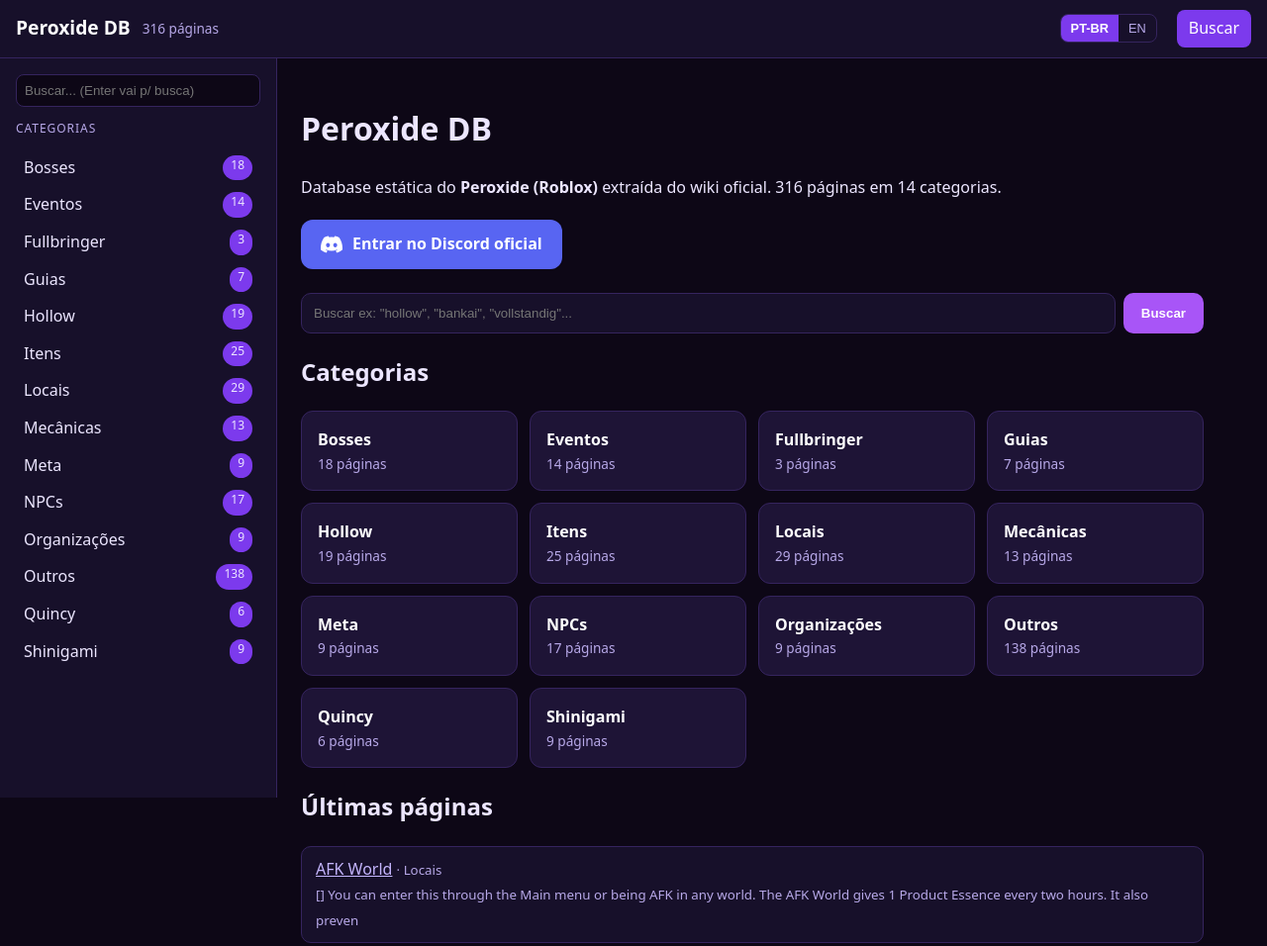
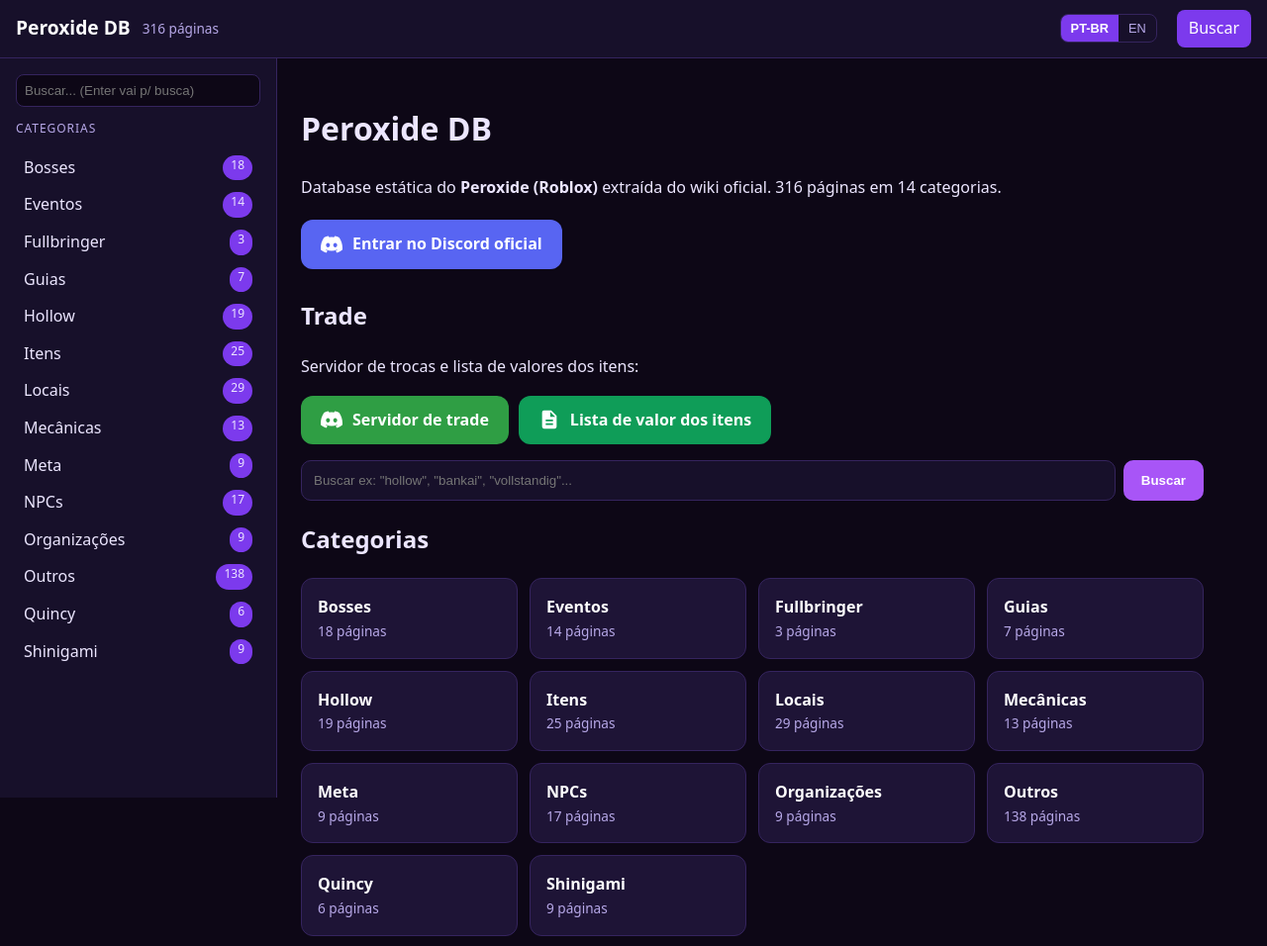
Before and after one commit to cheat-wsp/peroxide-db, a plain HTML site: page docs/index.html in a window 1280 px wide. Shown: the top 956 px of the page at 99% size. Drawn offline with Linux system fonts and the light colour scheme.

Commit message:
Secao Trade na home: discord de trade + lista de valores

```diff
--- a/docs/assets/style.css
+++ b/docs/assets/style.css
@@ -46,6 +46,12 @@
 /* Botão Discord oficial (página inicial) */
 .discord-btn{display:inline-flex;align-items:center;gap:10px;background:#5865F2;color:#fff;font-weight:700;text-decoration:none;padding:12px 20px;border-radius:12px;margin:4px 0 8px}
 .discord-btn:hover{background:#4752C4}
+.trade-btns{display:flex;gap:10px;flex-wrap:wrap;margin:4px 0 8px}
+.trade-btns .discord-btn{margin:0}
+.discord-btn.trade{background:#2f9e44}
+.discord-btn.trade:hover{background:#26803a}
+.sheet-btn{display:inline-flex;align-items:center;gap:10px;background:#0f9d58;color:#fff;font-weight:700;text-decoration:none;padding:12px 20px;border-radius:12px}
+.sheet-btn:hover{background:#0b7a45}
 /* Vídeo responsivo (páginas curadas com tutorial) */
 .video{position:relative;padding-bottom:56.25%;height:0;overflow:hidden;border-radius:12px;border:1px solid var(--line);margin:12px 0}
 .video iframe{position:absolute;top:0;left:0;width:100%;height:100%;border:0}
--- a/docs/index.html
+++ b/docs/index.html
@@ -65,6 +65,18 @@
   <svg viewBox="0 0 24 24" width="22" height="22" fill="currentColor" aria-hidden="true"><path d="M20.317 4.37a19.79 19.79 0 0 0-4.885-1.515.074.074 0 0 0-.079.037c-.21.375-.444.865-.608 1.25a18.27 18.27 0 0 0-5.487 0 12.64 12.64 0 0 0-.617-1.25.077.077 0 0 0-.079-.037A19.736 19.736 0 0 0 3.677 4.37a.07.07 0 0 0-.032.027C.533 9.046-.32 13.58.099 18.058a.082.082 0 0 0 .031.057 19.9 19.9 0 0 0 5.993 3.03.078.078 0 0 0 .084-.028c.462-.63.874-1.295 1.226-1.994a.076.076 0 0 0-.041-.106 13.107 13.107 0 0 1-1.872-.892.077.077 0 0 1-.008-.128c.126-.094.252-.192.372-.291a.074.074 0 0 1 .077-.01c3.928 1.793 8.18 1.793 12.062 0a.074.074 0 0 1 .078.009c.12.099.246.198.373.292a.077.077 0 0 1-.006.127 12.3 12.3 0 0 1-1.873.892.077.077 0 0 0-.041.107c.36.698.772 1.363 1.225 1.993a.076.076 0 0 0 .084.029 19.84 19.84 0 0 0 6.002-3.03.077.077 0 0 0 .032-.055c.5-5.177-.838-9.674-3.549-13.66a.061.061 0 0 0-.031-.03ZM8.02 15.33c-1.183 0-2.157-1.085-2.157-2.419 0-1.333.955-2.418 2.157-2.418 1.21 0 2.176 1.095 2.157 2.418 0 1.334-.956 2.419-2.157 2.419Zm7.975 0c-1.183 0-2.157-1.085-2.157-2.419 0-1.333.955-2.418 2.157-2.418 1.21 0 2.176 1.095 2.157 2.418 0 1.334-.946 2.419-2.157 2.419Z"/></svg>
   Entrar no Discord oficial
 </a>
+<h2>Trade</h2>
+<p>Servidor de trocas e lista de valores dos itens:</p>
+<div class="trade-btns">
+  <a class="discord-btn trade" href="https://discord.gg/WaHcz6gwTx" target="_blank" rel="noopener">
+    <svg viewBox="0 0 24 24" width="22" height="22" fill="currentColor" aria-hidden="true"><path d="M20.317 4.37a19.79 19.79 0 0 0-4.885-1.515.074.074 0 0 0-.079.037c-.21.375-.444.865-.608 1.25a18.27 18.27 0 0 0-5.487 0 12.64 12.64 0 0 0-.617-1.25.077.077 0 0 0-.079-.037A19.736 19.736 0 0 0 3.677 4.37a.07.07 0 0 0-.032.027C.533 9.046-.32 13.58.099 18.058a.082.082 0 0 0 .031.057 19.9 19.9 0 0 0 5.993 3.03.078.078 0 0 0 .084-.028c.462-.63.874-1.295 1.226-1.994a.076.076 0 0 0-.041-.106 13.107 13.107 0 0 1-1.872-.892.077.077 0 0 1-.008-.128c.126-.094.252-.192.372-.291a.074.074 0 0 1 .077-.01c3.928 1.793 8.18 1.793 12.062 0a.074.074 0 0 1 .078.009c.12.099.246.198.373.292a.077.077 0 0 1-.006.127 12.3 12.3 0 0 1-1.873.892.077.077 0 0 0-.041.107c.36.698.772 1.363 1.225 1.993a.076.076 0 0 0 .084.029 19.84 19.84 0 0 0 6.002-3.03.077.077 0 0 0 .032-.055c.5-5.177-.838-9.674-3.549-13.66a.061.061 0 0 0-.031-.03ZM8.02 15.33c-1.183 0-2.157-1.085-2.157-2.419 0-1.333.955-2.418 2.157-2.418 1.21 0 2.176 1.095 2.157 2.418 0 1.334-.956 2.419-2.157 2.419Zm7.975 0c-1.183 0-2.157-1.085-2.157-2.419 0-1.333.955-2.418 2.157-2.418 1.21 0 2.176 1.095 2.157 2.418 0 1.334-.946 2.419-2.157 2.419Z"/></svg>
+    Servidor de trade
+  </a>
+  <a class="sheet-btn" href="https://docs.google.com/spreadsheets/d/1-yzMInes6bUe35qenH1XGSnqCn9kDp62Bg9iYtfuOUs/edit?gid=516811414#gid=516811414" target="_blank" rel="noopener">
+    <svg viewBox="0 0 24 24" width="22" height="22" fill="currentColor" aria-hidden="true"><path d="M14 2H6a2 2 0 0 0-2 2v16a2 2 0 0 0 2 2h12a2 2 0 0 0 2-2V8l-6-6Zm2 16H8v-2h8v2Zm0-4H8v-2h8v2Zm-3-5V3.5L18.5 9H13Z"/></svg>
+    Lista de valor dos itens
+  </a>
+</div>
 <form action="search.html" method="get" class="big-search">
   <input type="search" name="q" placeholder='Buscar ex: "hollow", "bankai", "vollstandig"...'>
   <button type="submit">Buscar</button>
--- a/src/static/style.css
+++ b/src/static/style.css
@@ -46,6 +46,12 @@
 /* Botão Discord oficial (página inicial) */
 .discord-btn{display:inline-flex;align-items:center;gap:10px;background:#5865F2;color:#fff;font-weight:700;text-decoration:none;padding:12px 20px;border-radius:12px;margin:4px 0 8px}
 .discord-btn:hover{background:#4752C4}
+.trade-btns{display:flex;gap:10px;flex-wrap:wrap;margin:4px 0 8px}
+.trade-btns .discord-btn{margin:0}
+.discord-btn.trade{background:#2f9e44}
+.discord-btn.trade:hover{background:#26803a}
+.sheet-btn{display:inline-flex;align-items:center;gap:10px;background:#0f9d58;color:#fff;font-weight:700;text-decoration:none;padding:12px 20px;border-radius:12px}
+.sheet-btn:hover{background:#0b7a45}
 /* Vídeo responsivo (páginas curadas com tutorial) */
 .video{position:relative;padding-bottom:56.25%;height:0;overflow:hidden;border-radius:12px;border:1px solid var(--line);margin:12px 0}
 .video iframe{position:absolute;top:0;left:0;width:100%;height:100%;border:0}
```
Also changed, not shown: src/templates/index.html (+12 -0 lines).
